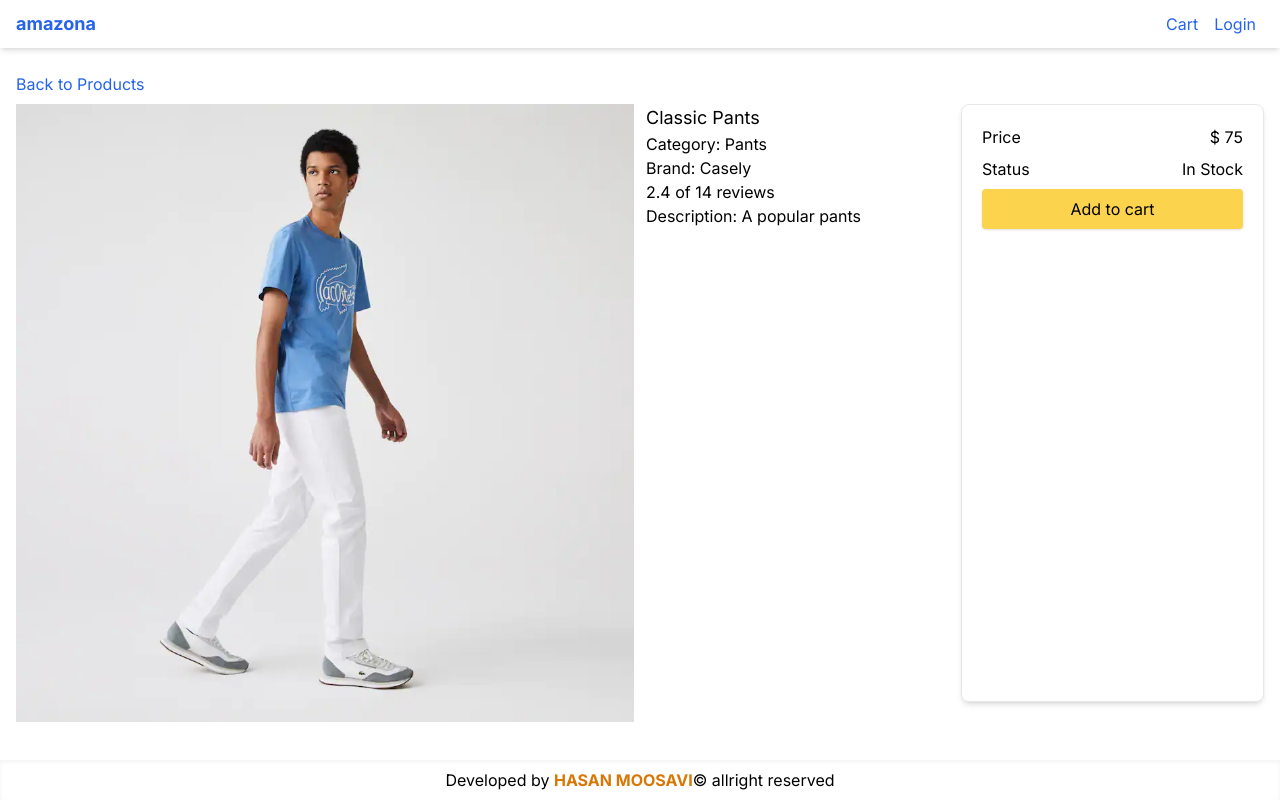
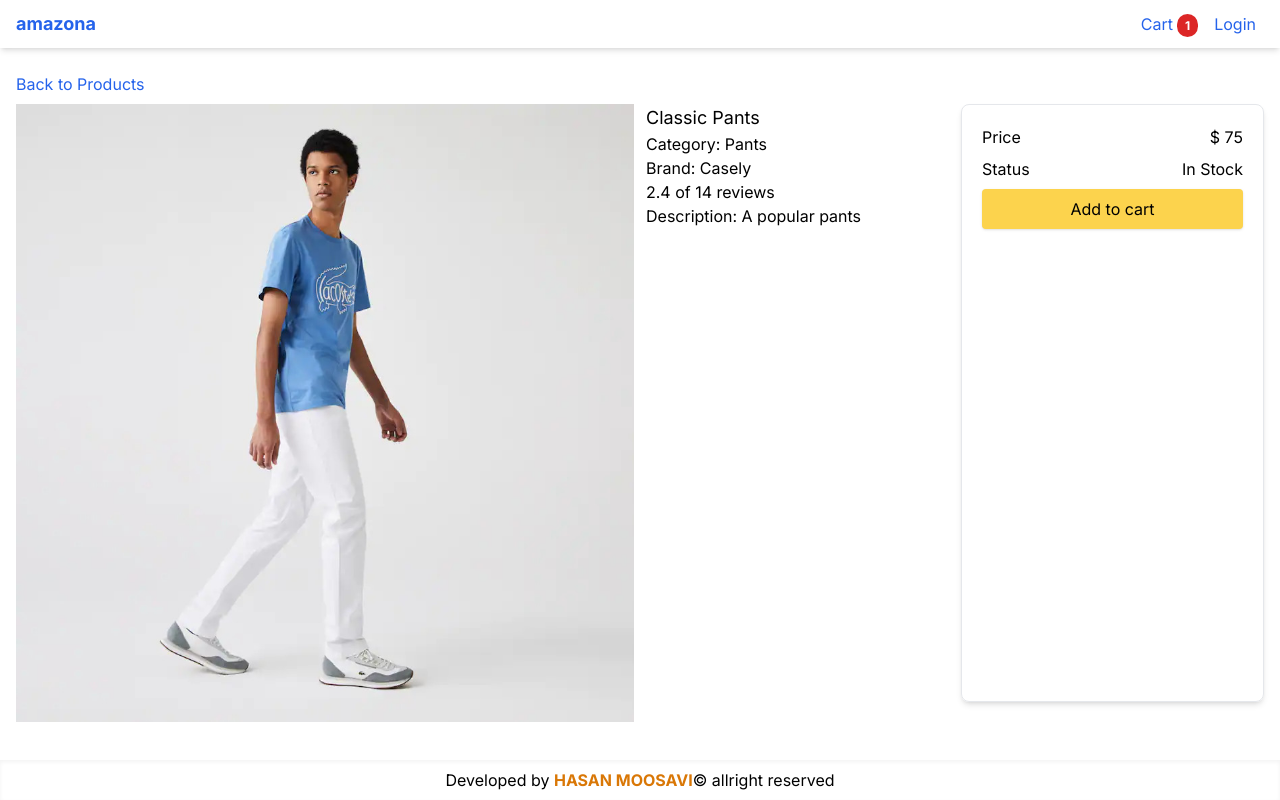
Before and after one commit to hasan814/Tail-Amazona, a Next.js app: page /product/classic-pants in a window 1280 px wide. Both pictures are taken after a click on the button "Add to cart". Built offline with nearby package versions, Linux system fonts and the light colour scheme.

Commit message:
Create CartContext

```diff
--- a/package.json
+++ b/package.json
@@ -15,11 +15,13 @@
     "next-auth": "^4.24.7",
     "react": "^18",
     "react-dom": "^18",
+    "react-hot-toast": "^2.4.1",
     "react-loader-spinner": "^6.1.6",
     "uuid": "^10.0.0"
   },
   "devDependencies": {
     "@types/bcryptjs": "^2.4.6",
+    "@types/react": "^18.3.3",
     "@types/uuid": "^9.0.8",
     "eslint": "^8",
     "eslint-config-next": "14.2.4",
--- a/src/app/layout.js
+++ b/src/app/layout.js
@@ -2,6 +2,7 @@ import { Inter } from "next/font/google";
 import "./globals.css";
 import Header from "@/layout/Header";
 import Footer from "@/layout/Footer";
+import { StoreProvider } from "@/utils/Store";
 
 const inter = Inter({ subsets: ["latin"] });
 
@@ -16,9 +17,11 @@ export default function RootLayout({ children }) {
       <body
         className={`${inter.className} flex flex-col min-h-screen justify-between`}
       >
-        <Header />
-        <main className="container m-auto mt-4 px-4">{children}</main>
-        <Footer />
+        <StoreProvider>
+          <Header />
+          <main className="container m-auto mt-4 px-4">{children}</main>
+          <Footer />
+        </StoreProvider>
       </body>
     </html>
   );
--- a/src/app/loading.jsx
+++ b/src/app/loading.jsx
@@ -9,7 +9,7 @@ const Loading = () => {
         visible={true}
         height="96"
         width="96"
-        color="grey"
+        strokeColor="blue"
         strokeWidth="5"
         animationDuration="0.75"
         ariaLabel="rotating-lines-loading"
--- a/src/app/product/[slug]/page.jsx
+++ b/src/app/product/[slug]/page.jsx
@@ -1,12 +1,41 @@
+"use client";
+
+import { useContext } from "react";
+import { Store } from "@/utils/Store";
+
 import ProductScreenPage from "@/templates/ProductScreenPage";
 import data from "@/utils/data";
+import { toast, Toaster } from "react-hot-toast";
 
 const ProductScreen = ({ params }) => {
+  // =============== Constant ===============
   const { slug } = params;
   const { products } = data;
   const product = products.find((item) => item.slug === slug);
 
-  return <ProductScreenPage product={product} />;
+  // =============== Context ===============
+  const { state, dispatch } = useContext(Store);
+
+  // =============== Function ===============
+  const addToCartHandler = () => {
+    const existItem = state.cart.cartItems.find(
+      (item) => item.slug === product.slug
+    );
+    const quantity = existItem ? existItem.quantity + 1 : 1;
+    if (product.countInStock < quantity) {
+      toast.error("Sorry. Product is out of stock");
+      return;
+    }
+    dispatch({ type: "CART_ADD_ITEM", payload: { ...product, quantity } });
+  };
+
+  // =============== Rendering ===============
+  return (
+    <div>
+      <Toaster />
+      <ProductScreenPage product={product} addToCartandler={addToCartHandler} />
+    </div>
+  );
 };
 
 export default ProductScreen;
--- a/src/components/layout/Header.jsx
+++ b/src/components/layout/Header.jsx
@@ -1,6 +1,15 @@
+"use client";
+
+import { Store } from "@/utils/Store";
 import Link from "next/link";
+import { useContext } from "react";
 
 const Header = () => {
+  // =========== Context =============
+  const { state } = useContext(Store);
+  const { cart } = state;
+
+  // =========== Rendering =============
   return (
     <header>
       <nav className="flex h-12 justify-between shadow-md items-center px-4">
@@ -10,6 +19,11 @@ const Header = () => {
         <div>
           <Link href="/cart" className="p-2">
             Cart
+            {cart.cartItems.length > 0 && (
+              <span className="ml-1 rounded-full bg-red-600 px-2 py-1 text-xs font-bold text-white">
+                {cart.cartItems.reduce((a, c) => a + c.quantity, 0)}
+              </span>
+            )}
           </Link>
           <Link href="/login" className="p-2">
             Login
--- a/src/components/templates/ProductScreenPage.jsx
+++ b/src/components/templates/ProductScreenPage.jsx
@@ -1,7 +1,7 @@
 import Image from "next/image";
 import Link from "next/link";
 
-const ProductScreenPage = ({ product }) => {
+const ProductScreenPage = ({ product, addToCartandler, cart }) => {
   const {
     image,
     name,
@@ -50,7 +50,9 @@ const ProductScreenPage = ({ product }) => {
             <div>Status</div>
             <div> {countInStock > 0 ? "In Stock" : "Unavailable"}</div>
           </div>
-          <button className="primary-button w-full">Add to cart</button>
+          <button className="primary-button w-full" onClick={addToCartandler}>
+            Add to cart
+          </button>
         </div>
       </div>
     </div>
--- /dev/null
+++ b/src/utils/Store.js
@@ -0,0 +1,35 @@
+"use client";
+
+import { createContext, useReducer } from "react";
+
+export const Store = createContext();
+
+const initialState = {
+  cart: { cartItems: [] },
+};
+
+const reducer = (state, action) => {
+  switch (action.type) {
+    case "CART_ADD_ITEM": {
+      const newItem = action.payload;
+      const existItem = state.cart.cartItems.find(
+        (item) => item.slug === newItem.slug
+      );
+      const cartItems = existItem
+        ? state.cart.cartItems.map((item) =>
+            item.name === existItem.name ? newItem : item
+          )
+        : [...state.cart.cartItems, newItem];
+      return { ...state, cart: { ...state.cart, cartItems } };
+    }
+
+    default:
+      return state;
+  }
+};
+
+export function StoreProvider({ children }) {
+  const [state, dispatch] = useReducer(reducer, initialState);
+  const value = { state, dispatch };
+  return <Store.Provider value={value}>{children}</Store.Provider>;
+}
```
Also changed, not shown: 1 other file (tests, documents, lock files or other folders).
